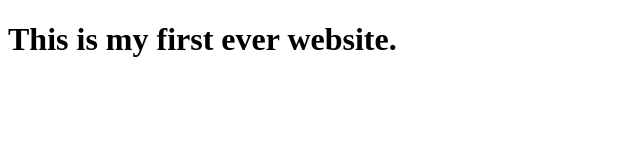
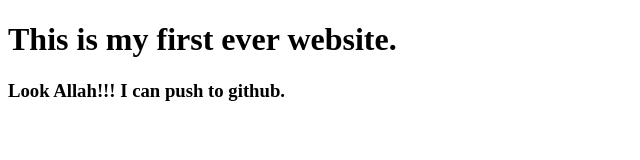
Before and after one commit to Sanjanayesmin/My-First-website, a plain HTML site: page index.html in a window 1280 px wide. Shown: the whole page, without its empty margins (0-640 px from the left). Drawn offline with Linux system fonts and the light colour scheme.

Commit message:
learned github

```diff
--- a/index.html
+++ b/index.html
@@ -7,5 +7,6 @@
 </head>
 <body>
     <h1>This is my first ever website.</h1>
+    <h3>Look Allah!!! I can push to github.</h3>
 </body>
 </html>
```
